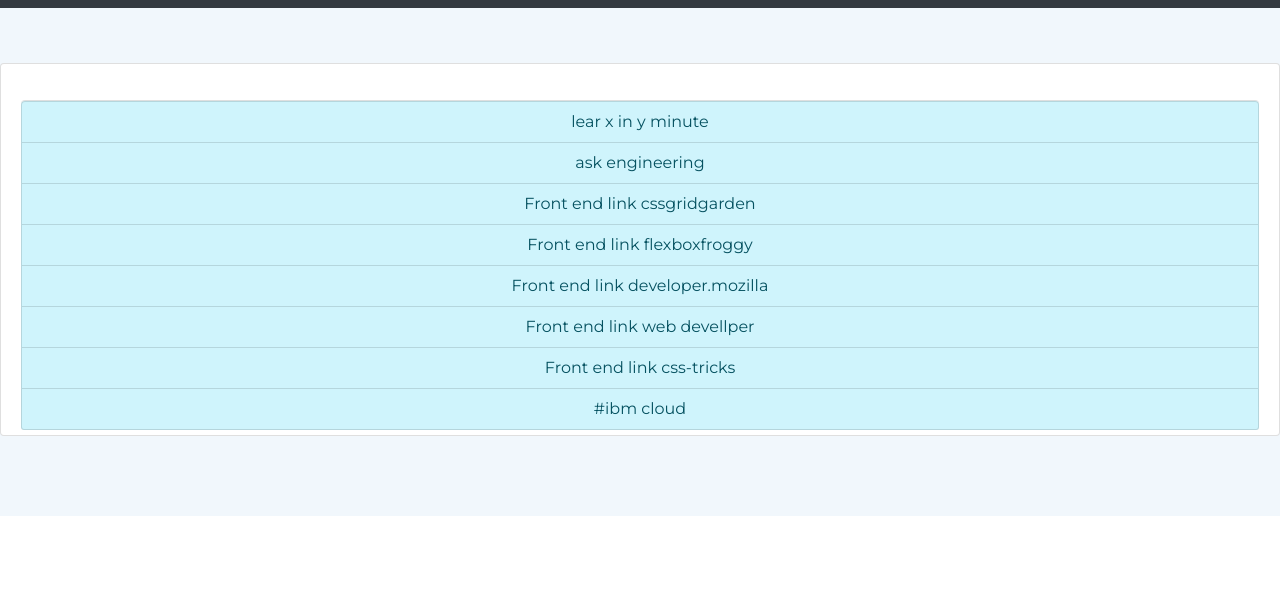
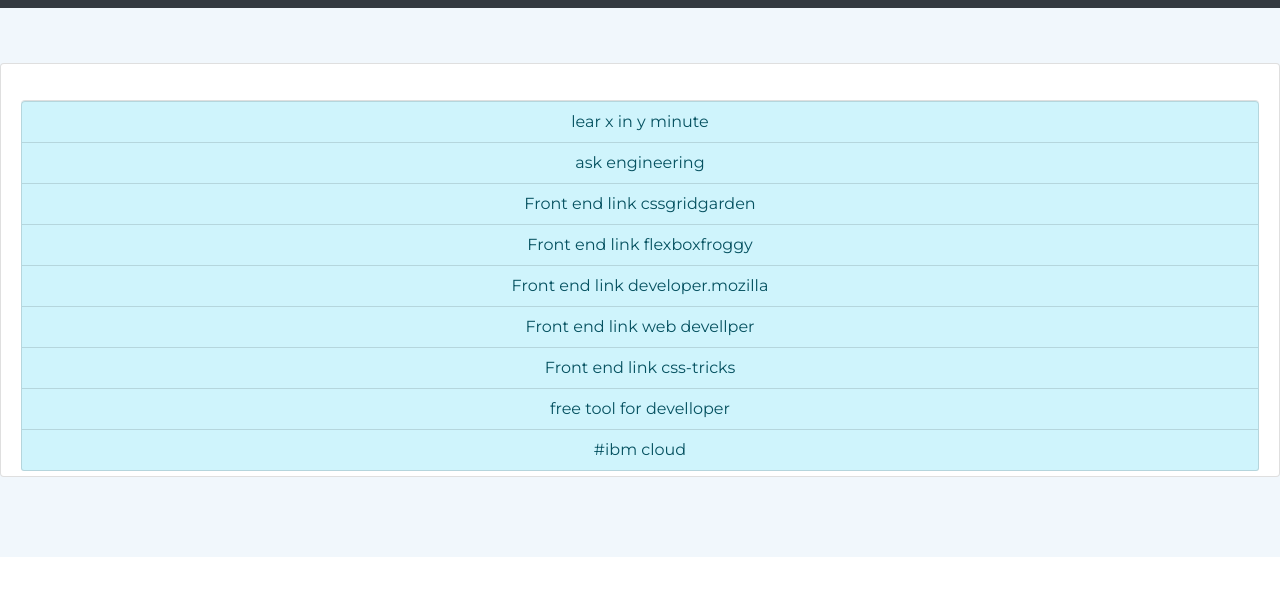
Before and after one commit to deidine/deidine.github.io, a plain HTML site: page programing.html in a window 1280 px wide. Shown: the part 102-698 px from the top of the page. Drawn offline with nearby package versions, Linux system fonts and the light colour scheme; some packages are replaced by stand-ins of ours; a script that the page names is missing; some icons are missing.

Commit message:
Update programing.html

```diff
--- a/programing.html
+++ b/programing.html
@@ -109,7 +109,7 @@
 					 <a href="https://css-tricks.com/snippets/css/a-guide-to-flexbox/" class="list-group-item list-group-item-info">Front end link css-tricks</a>
 
 
-
+			   <a href="https://free-for.dev#/" class="list-group-item list-group-item-info">free tool for develloper </a>
 			  <a href="https://www.ibm.com/cloud/learn" class="list-group-item list-group-item-info"> #ibm cloud</a>
 
 			</ul>
```
